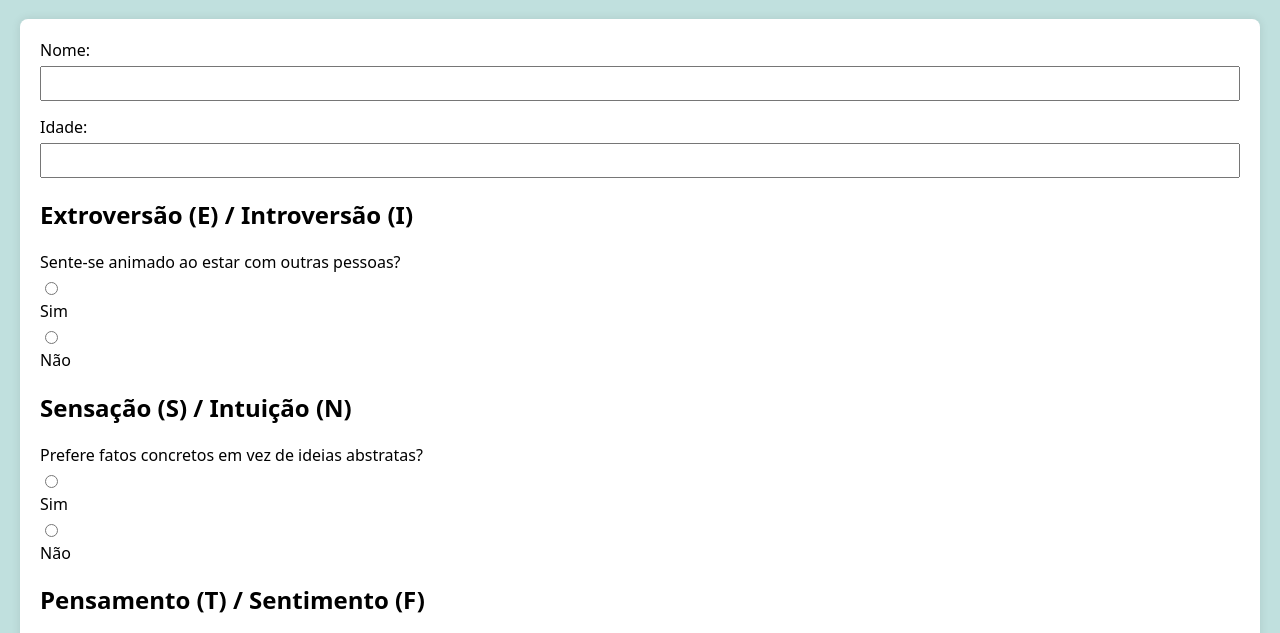
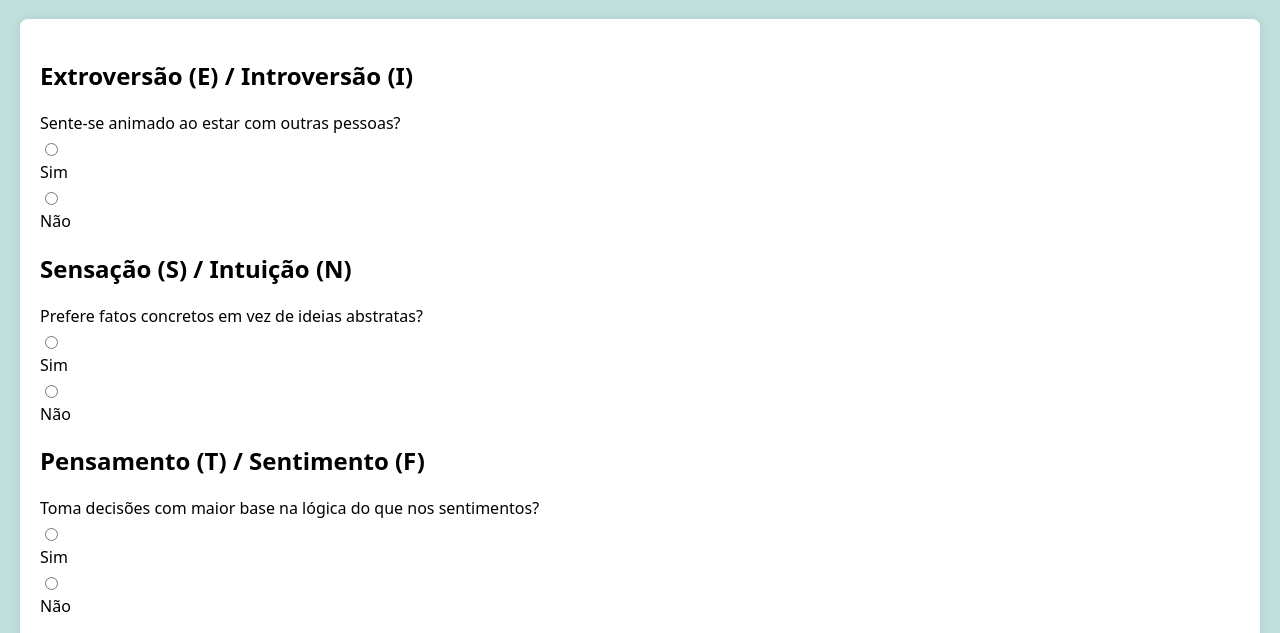
Before and after one commit to curiosiologo/MBTI-teste, a plain HTML site: page index.html in a window 1280 px wide. Shown: the part 87-720 px from the top of the page. Drawn offline with Linux system fonts and the light colour scheme.

Commit message:
Update index.html
the new version is more private because it don't asks for personal information

```diff
--- a/index.html
+++ b/index.html
@@ -56,15 +56,6 @@
 <h1>Questionário de Personalidade MBTI</h1>
 
 <form action="/resultado" method="post">
-    <div class="form-group">
-        <label for="nome">Nome:</label>
-        <input type="text" id="nome" name="nome" required>
-    </div>
-
-    <div class="form-group">
-        <label for="idade">Idade:</label>
-        <input type="number" id="idade" name="idade" required>
-    </div>
 
     <h2>Extroversão (E) / Introversão (I)</h2>
     <div class="form-group">
```
